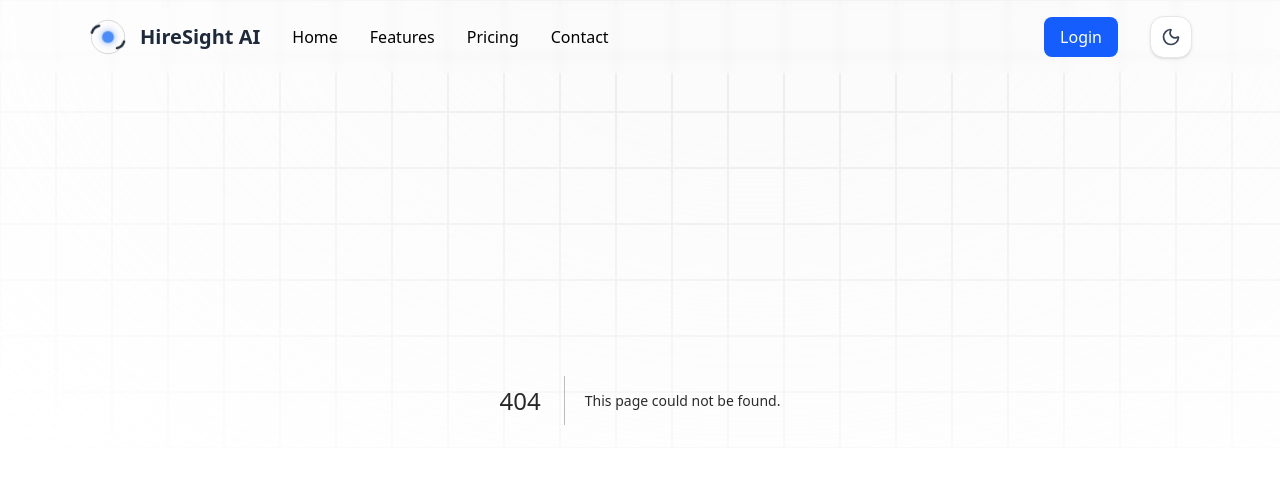
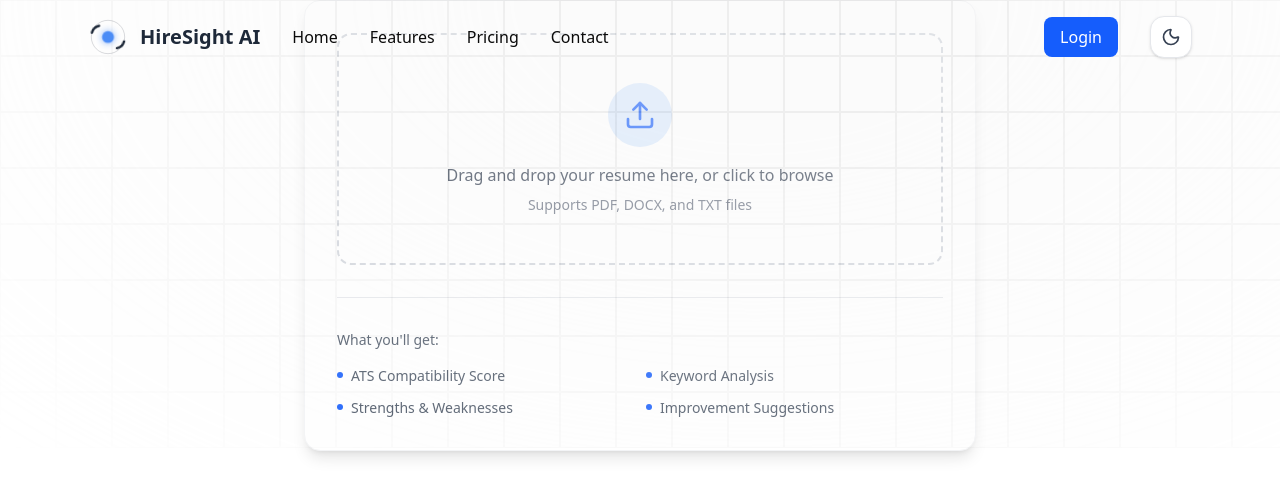
Before and after one commit to HarshMane2604/ai_powered_resume_analyzer, a Next.js app in the folder resume-analyzer-frontend/: page /analyze in a window 1280 px wide. Before the commit this address had no page. Shown: the top 496 px of the page. Built offline with nearby package versions, Linux system fonts and the light colour scheme.

Commit message:
Building resume uploader page

```diff
--- /dev/null
+++ b/resume-analyzer-frontend/src/app/analyze/page.tsx
@@ -0,0 +1,11 @@
+'use client'
+import Analyzer from '@/components/analyzer/Analyzer';
+import React from 'react'
+
+const page = () => {
+  return (
+    <div className='z-100'><Analyzer onAnalyze={() => {}} isAnalyzing={false} /></div>
+  )
+}
+
+export default page;
--- /dev/null
+++ b/resume-analyzer-frontend/src/components/analyzer/Analyzer.tsx
@@ -0,0 +1,179 @@
+'use client';
+import { useState, useRef } from "react";
+import { Upload, FileText, Loader2 } from "lucide-react";
+
+interface ResumeUploadProps {
+  onAnalyze: (file: File) => void;
+  isAnalyzing: boolean;
+}
+
+export function Analyzer({
+  onAnalyze,
+  isAnalyzing,
+}: ResumeUploadProps) {
+  const [selectedFile, setSelectedFile] = useState<File | null>(
+    null,
+  );
+  const [dragActive, setDragActive] = useState(false);
+  const fileInputRef = useRef<HTMLInputElement>(null);
+
+  const handleDrag = (e: React.DragEvent) => {
+    e.preventDefault();
+    e.stopPropagation();
+    if (e.type === "dragenter" || e.type === "dragover") {
+      setDragActive(true);
+    } else if (e.type === "dragleave") {
+      setDragActive(false);
+    }
+  };
+
+  const handleDrop = (e: React.DragEvent) => {
+    e.preventDefault();
+    e.stopPropagation();
+    setDragActive(false);
+
+    if (e.dataTransfer.files && e.dataTransfer.files[0]) {
+      const file = e.dataTransfer.files[0];
+      if (
+        file.type === "application/pdf" ||
+        file.type ===
+          "application/vnd.openxmlformats-officedocument.wordprocessingml.document" ||
+        file.type === "text/plain"
+      ) {
+        setSelectedFile(file);
+      }
+    }
+  };
+
+  const handleFileChange = (
+    e: React.ChangeEvent<HTMLInputElement>,
+  ) => {
+    if (e.target.files && e.target.files[0]) {
+      setSelectedFile(e.target.files[0]);
+    }
+  };
+
+  const handleAnalyzeClick = () => {
+    if (selectedFile) {
+      onAnalyze(selectedFile);
+    }
+  };
+
+  return (
+    <div className="max-w-2xl mx-auto">
+      <div className="bg-white dark:bg-gray-800 rounded-2xl shadow-lg p-8 border border-gray-100 dark:border-gray-700 transition-colors">
+        {/* Upload Area */}
+        <div
+          className={`border-2 border-dashed rounded-xl p-12 text-center transition-all ${
+            dragActive
+              ? "border-blue-500 bg-blue-50 dark:bg-blue-900/20"
+              : "border-gray-300 dark:border-gray-600 hover:border-blue-400 hover:bg-gray-50 dark:hover:bg-gray-700/50"
+          }`}
+          onDragEnter={handleDrag}
+          onDragLeave={handleDrag}
+          onDragOver={handleDrag}
+          onDrop={handleDrop}
+          onClick={() => fileInputRef.current?.click()}
+        >
+          <input
+            ref={fileInputRef}
+            type="file"
+            className="hidden"
+            accept=".pdf,.doc,.docx,.txt"
+            onChange={handleFileChange}
+            disabled={isAnalyzing}
+          />
+
+          {!selectedFile ? (
+            <>
+              <div className="w-16 h-16 mx-auto mb-4 bg-blue-100 dark:bg-blue-900/40 rounded-full flex items-center justify-center">
+                <Upload className="w-8 h-8 text-blue-600 dark:text-blue-400" />
+              </div>
+              <p className="text-gray-700 dark:text-gray-200 mb-2">
+                Drag and drop your resume here, or click to
+                browse
+              </p>
+              <p className="text-gray-500 dark:text-gray-400 text-sm">
+                Supports PDF, DOCX, and TXT files
+              </p>
+            </>
+          ) : (
+            <>
+              <div className="w-16 h-16 mx-auto mb-4 bg-green-100 dark:bg-green-900/40 rounded-full flex items-center justify-center">
+                <FileText className="w-8 h-8 text-green-600 dark:text-green-400" />
+              </div>
+              <p className="text-gray-700 dark:text-gray-200 mb-1">
+                {selectedFile.name}
+              </p>
+              <p className="text-gray-500 dark:text-gray-400 text-sm">
+                {(selectedFile.size / 1024).toFixed(2)} KB
+              </p>
+            </>
+          )}
+        </div>
+
+        {/* Analyze Button */}
+        {selectedFile && (
+          <div className="mt-6 flex gap-3">
+            <button
+              onClick={handleAnalyzeClick}
+              disabled={isAnalyzing}
+              className="flex-1 bg-blue-600 dark:bg-blue-500 text-white px-6 py-3 rounded-xl hover:bg-blue-700 dark:hover:bg-blue-600 transition-colors disabled:opacity-50 disabled:cursor-not-allowed flex items-center justify-center gap-2"
+            >
+              {isAnalyzing ? (
+                <>
+                  <Loader2 className="w-5 h-5 animate-spin" />
+                  Analyzing Resume...
+                </>
+              ) : (
+                <>Analyze Resume</>
+              )}
+            </button>
+            <button
+              onClick={() => setSelectedFile(null)}
+              disabled={isAnalyzing}
+              className="px-6 py-3 rounded-xl border border-gray-300 dark:border-gray-600 hover:bg-gray-50 dark:hover:bg-gray-700 dark:text-gray-200 transition-colors disabled:opacity-50"
+            >
+              Clear
+            </button>
+          </div>
+        )}
+
+        {/* Features */}
+        <div className="mt-8 pt-8 border-t border-gray-200 dark:border-gray-700">
+          <p className="text-gray-600 dark:text-gray-400 text-sm mb-4">
+            What you'll get:
+          </p>
+          <div className="grid grid-cols-2 gap-3 text-sm">
+            <div className="flex items-start gap-2">
+              <div className="w-1.5 h-1.5 bg-blue-600 dark:bg-blue-400 rounded-full mt-1.5"></div>
+              <span className="text-gray-600 dark:text-gray-300">
+                ATS Compatibility Score
+              </span>
+            </div>
+            <div className="flex items-start gap-2">
+              <div className="w-1.5 h-1.5 bg-blue-600 dark:bg-blue-400 rounded-full mt-1.5"></div>
+              <span className="text-gray-600 dark:text-gray-300">
+                Keyword Analysis
+              </span>
+            </div>
+            <div className="flex items-start gap-2">
+              <div className="w-1.5 h-1.5 bg-blue-600 dark:bg-blue-400 rounded-full mt-1.5"></div>
+              <span className="text-gray-600 dark:text-gray-300">
+                Strengths & Weaknesses
+              </span>
+            </div>
+            <div className="flex items-start gap-2">
+              <div className="w-1.5 h-1.5 bg-blue-600 dark:bg-blue-400 rounded-full mt-1.5"></div>
+              <span className="text-gray-600 dark:text-gray-300">
+                Improvement Suggestions
+              </span>
+            </div>
+          </div>
+        </div>
+      </div>
+    </div>
+  );
+}
+
+export default Analyzer;
--- a/resume-analyzer-frontend/src/components/landing_page_section/HeaderSection/HeaderSection.tsx
+++ b/resume-analyzer-frontend/src/components/landing_page_section/HeaderSection/HeaderSection.tsx
@@ -1,5 +1,5 @@
 import React from 'react'
-
+import Link from 'next/link';
 const HeaderSection = () => {
   return (
     <>
@@ -19,7 +19,7 @@ const HeaderSection = () => {
             <button
               className="relative z-10 mt-8 sm:mt-10 w-full sm:w-auto rounded-md bg-blue-600 px-6 py-3 text-white hover:bg-blue-700 focus:outline-none focus:ring-2 focus:ring-blue-500 focus:ring-offset-2 transition-colors duration-300"
             >
-              Analyze Resume
+              <Link href="/analyze">Analyze Resume</Link>
             </button>
 
             <button
--- a/resume-analyzer-frontend/src/components/landing_page_section/featureSection/FeatureSection.tsx
+++ b/resume-analyzer-frontend/src/components/landing_page_section/featureSection/FeatureSection.tsx
@@ -9,7 +9,7 @@ interface FeatureCardProps {
   color: 'blue' | 'purple' | 'green' | 'orange' | 'pink' | 'indigo';
 }
 
-function FeatureCard({icon, title, description, color}: FeatureCardProps) {
+function FeatureCard({ icon, title, description, color }: FeatureCardProps) {
   const colorMap = {
     blue: 'bg-blue-100 dark:bg-blue-900/40 text-blue-600 dark:text-blue-400',
     purple: 'bg-purple-100 dark:bg-purple-900/40 text-purple-600 dark:text-purple-400',
@@ -18,7 +18,7 @@ function FeatureCard({icon, title, description, color}: FeatureCardProps) {
     pink: 'bg-pink-100 dark:bg-pink-900/40 text-pink-600 dark:text-pink-400',
     indigo: 'bg-indigo-100 dark:bg-indigo-900/40 text-indigo-600 dark:text-indigo-400',
   }
-  return(
+  return (
     <div className="bg-white dark:bg-gray-800 rounded-2xl p-6 border border-gray-100 dark:border-gray-700 hover:shadow-lg dark:hover:shadow-gray-700 transition-shadow duration-300 cursor-pointer">
       <div className={`w-12 h-12 rounded-lg ${colorMap[color]} flex items-center justify-center mb-4`}>
         {icon}
@@ -30,9 +30,9 @@ function FeatureCard({icon, title, description, color}: FeatureCardProps) {
 }
 const FeatureSection = () => {
   return (
-    <div className='relative z-10 min-h-screen'>
+    <div className='relative z-10'>
       {/* Feature section */}
-      <section className='relative z-20  w-full px-4 sm:px-6 md:px-8 lg:px-12 py-12 sm:py-16 md:py-20 bg-linear-to-b from-transparent to-purple-50 dark:to-black'>
+      <section className='relative z-20  w-full px-4 sm:px-6 md:px-8 lg:px-12 py-12 sm:py-16 md:py-20 bg-linear-to-b from-purple-50 to-white dark:from-gray-900 dark:to-black'>
         <div className='max-w-7xl mx-auto'>
           <div className='text-center mb-12'>
             <h2 className='mt-4 text-gray-900 dark:text-white mb-4 text-xl sm:text-2xl md:text-3xl font-bold'>Everything You Need to Stand Out</h2>
--- a/resume-analyzer-frontend/src/components/landing_page_section/index.ts
+++ b/resume-analyzer-frontend/src/components/landing_page_section/index.ts
@@ -3,8 +3,8 @@ import featurePlugin from "./featureSection/plugin";
 import { ctaSectionPlugin } from "./ctaSection/plugin";
 import { LandingPlugin } from "./interface";
 
-export const LandingPlugins : LandingPlugin[] = [
+export const LandingPlugins: LandingPlugin[] = [
     headerPlugin,
-
+    featurePlugin,
     ctaSectionPlugin
 ]
--- a/resume-analyzer-frontend/src/components/navbar/navbar.tsx
+++ b/resume-analyzer-frontend/src/components/navbar/navbar.tsx
@@ -9,7 +9,7 @@ export default function Navbar() {
   const [open, setOpen] = useState(false);
 
   return (
-    <nav className="fixed top-0 left-0 w-full z-50  backdrop-blur-xs dark:bg-transparent">
+    <nav className="fixed top-0 left-0 w-full z-50 dark:bg-transparent">
       <div className="flex items-center justify-between max-w-6xl mx-auto px-6 py-4">
 
         {/* Logo */}
```
Lines whose indentation alone changed are shown as unchanged.
